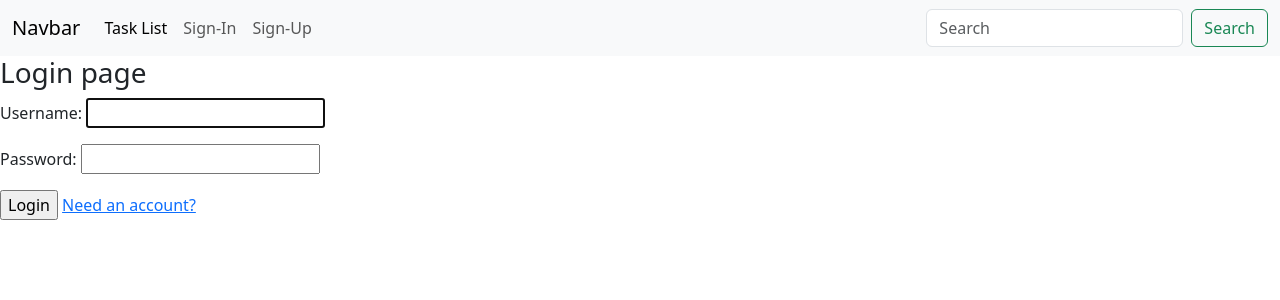
After one commit to codebypaul/todos_app, a Django app: page /login/ in a window 1280 px wide. The commit adds this page. Shown: the top 300 px of the page. Run offline with Django 4.2, Linux system fonts and the light colour scheme.

Commit message:
generated login and logout pages. connected functionality for users to sign-in and sign-out, restricted all app based views to require a authenticated user.

```diff
--- a/todos/app/urls.py
+++ b/todos/app/urls.py
@@ -1,9 +1,16 @@
 from django.urls import path
 from . import views
-from .views import TaskList, TaskDetail, TaskCreate, TaskUpdate, TaskDelete
+from .views import TaskList, TaskDetail, TaskCreate, TaskUpdate, TaskDelete, CustomLoginView
+from django.contrib.auth.views import LogoutView
 
 urlpatterns = [
     path('',views.home_view, name='home view'),
+    # Auth views
+    path('sign-up/',CustomLoginView.as_view(), name='sign-up'),
+    path('login/',CustomLoginView.as_view(), name='login'),
+    path('logout/',LogoutView.as_view(next_page='home view'), name='logout'),
+    path('profile/',views.profile, name='profile'),
+    # App views
     path('task-list/',TaskList.as_view(),name='task list'),
     path('task/<int:pk>',TaskDetail.as_view(),name='task'),
     path('task-create/',TaskCreate.as_view(),name='task create'),
--- a/todos/app/views.py
+++ b/todos/app/views.py
@@ -3,36 +3,49 @@ from django.http import HttpResponse
 from django.views.generic.list import ListView
 from django.views.generic.detail import DetailView
 from django.views.generic.edit import CreateView, UpdateView, DeleteView
-
 from django.urls import reverse_lazy
-
+# Authentication
+from django.contrib.auth.views import LoginView
+from django.contrib.auth.mixins import LoginRequiredMixin
+#Models
 from .models import Task
 
 # Create your views here.
+class CustomLoginView(LoginView):
+    template_name = 'auth/login.html'
+    fields = '__all__'
+    redirect_authenticated_user = True
+
+    def get_success_url(self):
+        return reverse_lazy('home view')
+
 def home_view(request):
-    return HttpResponse('Todo List')
+    return render(request, 'home.html', context = {} ,status = 200)
 
-class TaskList(ListView):
+def profile(request):
+    return render(request,'profile.html',context = {}, status = 200)
+
+class TaskList(LoginRequiredMixin,ListView):
     model = Task
     context_object_name = 'tasks'
 
-class TaskDetail(DetailView):
+class TaskDetail(LoginRequiredMixin,DetailView):
     model = Task
     context_object_name = 'task'
     template_name = 'app/task.html'
 
-class TaskCreate(CreateView):
+class TaskCreate(LoginRequiredMixin,CreateView):
     model = Task
     fields = '__all__'
     success_url = reverse_lazy('task list')
     # form_class = 'task_form'
 
-class TaskUpdate(UpdateView):
+class TaskUpdate(LoginRequiredMixin,UpdateView):
     model = Task
     fields = '__all__'
     success_url = reverse_lazy('task list')
 
-class TaskDelete(DeleteView):
+class TaskDelete(LoginRequiredMixin,DeleteView):
     model = Task
     context_object_name = 'task'
     success_url = reverse_lazy('task list')
--- /dev/null
+++ b/todos/templates/auth/login.html
@@ -0,0 +1,11 @@
+{% extends 'base.html' %}
+
+{% block content %}
+<h3>Login page</h3>
+<form action="" method="POST">
+    {% csrf_token %}
+    {{form.as_p}}
+    <input type="submit" value="Login">
+    <a href="{% url 'sign-up' %}">Need an account?</a>
+</form>
+{% endblock content %}
--- a/todos/templates/base.html
+++ b/todos/templates/base.html
@@ -7,6 +7,51 @@
     <link href="https://cdn.jsdelivr.net/npm/bootstrap@5.3.2/dist/css/bootstrap.min.css" rel="stylesheet" integrity="sha384-T3c6CoIi6uLrA9TneNEoa7RxnatzjcDSCmG1MXxSR1GAsXEV/Dwwykc2MPK8M2HN" crossorigin="anonymous">
   </head>
   <body>
+    <!-- navbar -->
+    <nav class="navbar navbar-expand-lg bg-body-tertiary">
+      <div class="container-fluid">
+        <a class="navbar-brand" href="/">Navbar</a>
+        <button class="navbar-toggler" type="button" data-bs-toggle="collapse" data-bs-target="#navbarSupportedContent" aria-controls="navbarSupportedContent" aria-expanded="false" aria-label="Toggle navigation">
+          <span class="navbar-toggler-icon"></span>
+        </button>
+        <div class="collapse navbar-collapse" id="navbarSupportedContent">
+          <ul class="navbar-nav me-auto mb-2 mb-lg-0">
+            <li class="nav-item">
+              <a class="nav-link active" aria-current="page" href="{% url 'task list' %}">Task List</a>
+            </li>
+
+            {% if request.user.is_authenticated %}
+            <li class="nav-item dropdown">
+              <a class="nav-link dropdown-toggle" href="#" role="button" data-bs-toggle="dropdown" aria-expanded="false">
+                {{request.user}}
+              </a>
+              <ul class="dropdown-menu">
+                <li><a class="dropdown-item" href="{% url 'profile' %}">Profile</a></li>
+                <li><hr class="dropdown-divider"></li>
+                <li><a class="dropdown-item" href="{% url 'logout' %}">Logout</a></li>
+              </ul>
+            </li>
+          </ul>
+
+          {% else %}
+          <ul class="navbar-nav me-auto mb-2 mb-lg-0"></ul>
+            <li class="nav-item" >
+              <a class="nav-link" href="{% url 'login' %}">Sign-In</a>
+            </li>
+            <li class="nav-item">
+              <a class="nav-link" href="/sign-up">Sign-Up</a>
+            </li>
+          </ul>
+
+          {% endif %}
+          <form class="d-flex" role="search">
+            <input class="form-control me-2" type="search" placeholder="Search" aria-label="Search">
+            <button class="btn btn-outline-success" type="submit">Search</button>
+          </form>
+        </div>
+      </div>
+    </nav>
+    <!-- end navbar -->
     {% block content %} {% endblock content %}
 
     <script src="https://cdn.jsdelivr.net/npm/bootstrap@5.3.2/dist/js/bootstrap.bundle.min.js" integrity="sha384-C6RzsynM9kWDrMNeT87bh95OGNyZPhcTNXj1NW7RuBCsyN/o0jlpcV8Qyq46cDfL" crossorigin="anonymous"></script>
--- a/todos/todos/settings.py
+++ b/todos/todos/settings.py
@@ -130,6 +130,8 @@ USE_TZ = True
 # Static files (CSS, JavaScript, Images)
 # https://docs.djangoproject.com/en/4.2/howto/static-files/
 
+LOGIN_URL = 'login'
+
 STATIC_URL = 'static/'
 
 # Default primary key field type
```
Also changed, not shown: todos/templates/home.html (added, +7 -0 lines), todos/templates/profile.html (added, +7 -0 lines).
